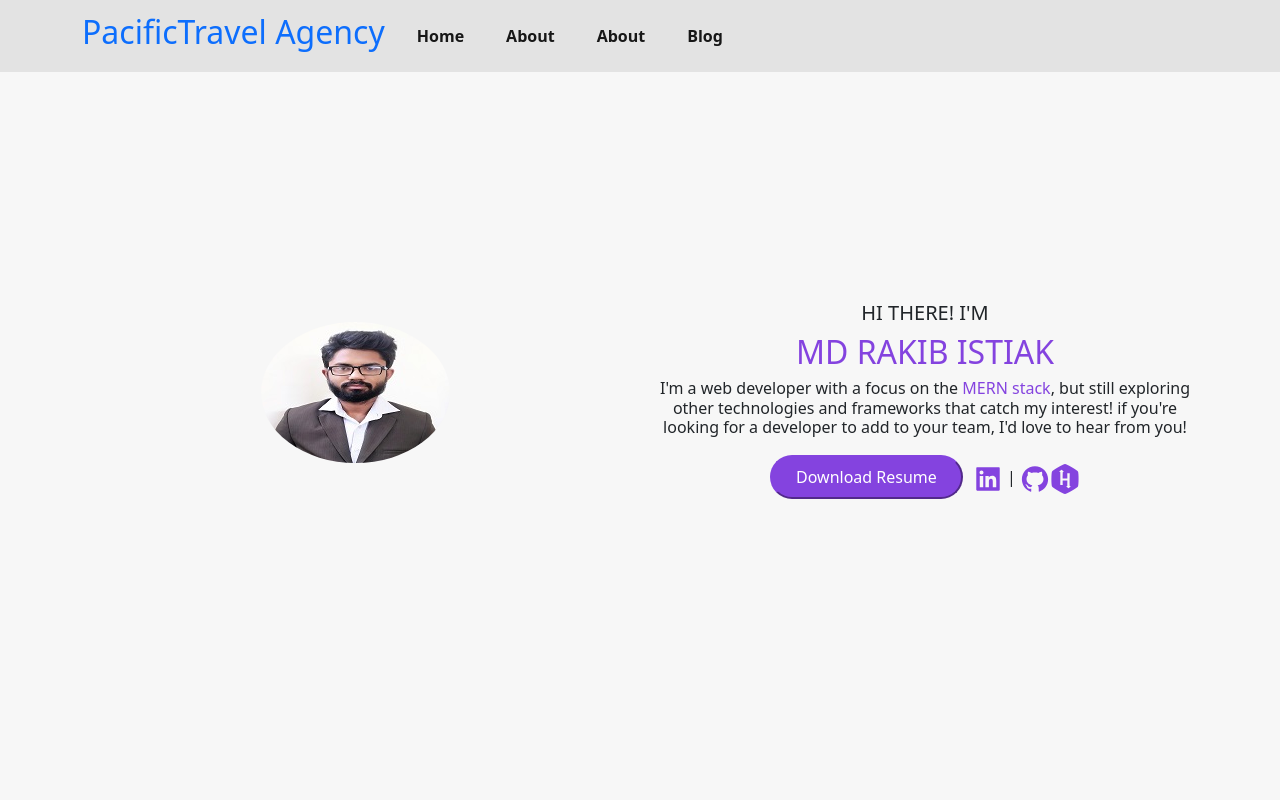
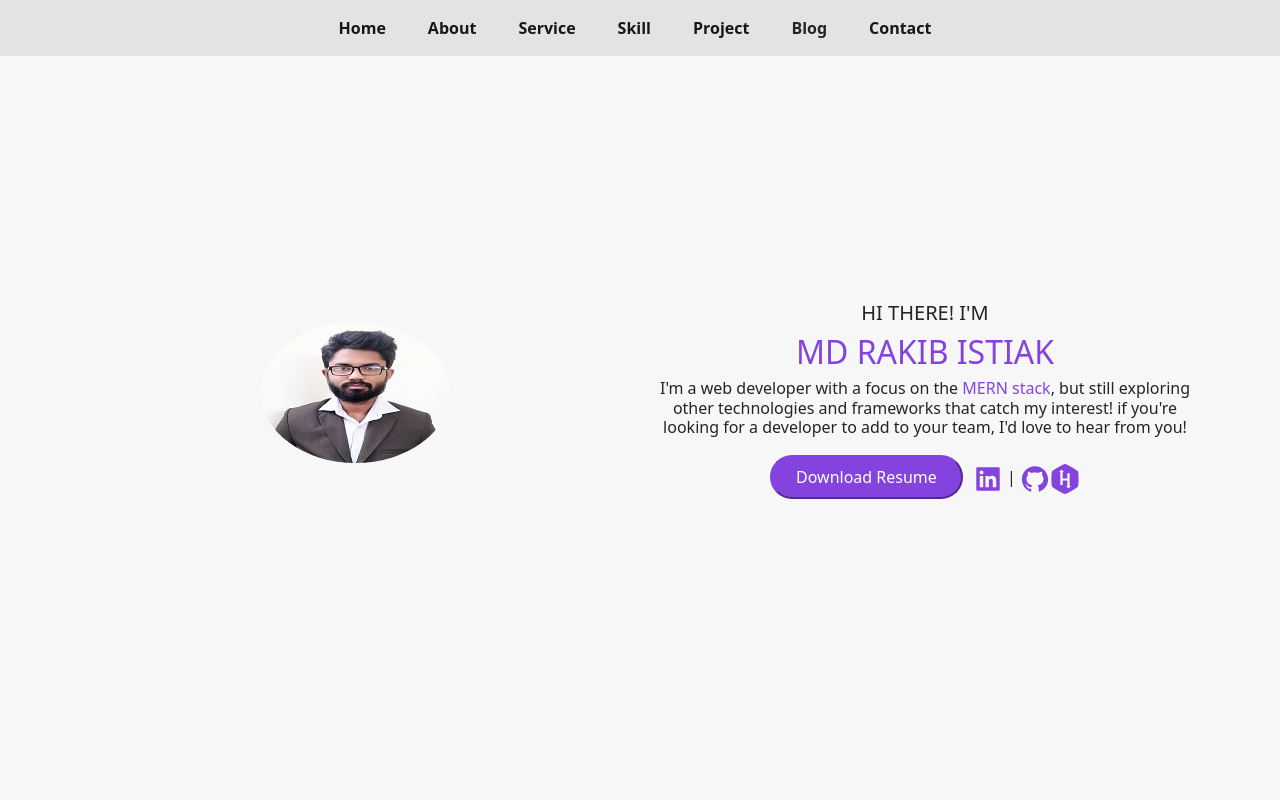
Before and after one commit to rakibistiak/portfolio, a React (Create React App) app: page /home in a window 1280 px wide. Shown: the top 800 px of the page. Built offline with nearby package versions, Linux system fonts and the light colour scheme.

Commit message:
modify contact me from

```diff
--- a/public/projects.json
+++ b/public/projects.json
@@ -9,7 +9,8 @@
         "img3": "https://i.ibb.co/JWZ842V/vehica-3.png",
         "clinetCode": "https://github.com/rakibistiak/vehica-car-website-client-side",
         "serverCode": "https://github.com/rakibistiak/vehica-car-website-server-side",
-        "liveLink":"https://vehica-car-website.web.app/"
+        "liveLink":"https://vehica-car-website.web.app/",
+        "tech":"React Js, React Bootstrap, Vanilla CSS, Firebase, Express Js, MongoDB"
     },
     {
         "id": 2,
@@ -21,7 +22,8 @@
         "img3": "https://i.ibb.co/wLtGW12/pacific-2.png",
         "clinetCode": "https://github.com/rakibistiak/pacific-travel-agency-client-side",
         "serverCode": "https://github.com/rakibistiak/pacific-travel-agency-server-side",
-        "liveLink":"https://pacific-travel-agency.web.app/"
+        "liveLink":"https://pacific-travel-agency.web.app/",
+        "tech":"React Js, React Bootstrap, Vanilla CSS, Firebase, Express Js, MongoDB"
     },
     {
         "id": 3,
@@ -32,7 +34,8 @@
         "img2": "https://i.ibb.co/TvPZ4Fh/mediacare-2.png",
         "img3": "https://i.ibb.co/2MvF7bY/medicare-3.png",
         "clinetCode": "https://github.com/rakibistiak/healthcare-related-website-rakibemon",
-        "liveLink":"https://medicare-by-react.web.app/"
+        "liveLink":"https://medicare-by-react.web.app/",
+        "tech":"React Js, React Bootstrap, Vanilla CSS, Firebase Authentication, json data"
 
     },
     {
@@ -44,6 +47,7 @@
         "img2": "https://i.ibb.co/V9nrtVC/edu-2.png",
         "img3": "https://i.ibb.co/V9nrtVC/edu-3.png",
         "clinetCode": "https://github.com/rakibistiak/review-website-rakibemon",
-        "liveLink":"https://educational-website-rakibemon.netlify.app/"
+        "liveLink":"https://educational-website-rakibemon.netlify.app/",
+        "tech":"React Js, Material UI, Vanilla CSS, Firebase Authentication, json data"
     }
 ]
--- a/src/App.js
+++ b/src/App.js
@@ -1,5 +1,8 @@
+import React from 'react';
 import { BrowserRouter,Routes, Route } from 'react-router-dom';
 import './App.css';
+import Blog from './components/Blog/Blog';
+import Header from './components/Header/Header';
 import Home from './components/Home/Home';
 import ProjectDetails from './components/Projects/ProjectDetails';
 
@@ -7,10 +10,12 @@ function App() {
   return (
     <div className="App">
       <BrowserRouter>
+      <Header/>
       <Routes>
         <Route path='/' element={<Home/>}/>
         <Route path='/home' element={<Home/>}/>
         <Route path='/home/project/:id' element={<ProjectDetails></ProjectDetails>}></Route>
+        <Route path='/blog' element={<Blog></Blog>}></Route>
       </Routes>
       </BrowserRouter>
     </div>
--- a/src/components/About/About.js
+++ b/src/components/About/About.js
@@ -2,6 +2,7 @@ import React from 'react';
 import { Col, Container, Row } from 'react-bootstrap';
 import './About.css'
 import img from '../../img/rakib.jpg'
+import { NavHashLink } from 'react-router-hash-link';
 const About = () => {
     return (
         <div id='about'>
@@ -17,7 +18,7 @@ const About = () => {
                     <div>
                         <h4>I'm Rakib Istiak and I'm a Web Developer</h4>
                         <p>I’m a Front End Web developer who is passionate about making error-free websites with 100% client satisfaction. I love to solve real-world problems. I am strategic, goal-oriented, and always work with an end goal in mind. I pride myself on doing quality work and maintaining excellent communication. Most of the time I work with JavaScript ReactJS</p>
-                        <button className="regular-btn"> Hire me </button>
+                        <NavHashLink to='/home#contact'> <button className="regular-btn"> Hire me </button></NavHashLink>
                     </div>
                 </Col>
             </Row>
--- /dev/null
+++ b/src/components/Blog/Blog.js
@@ -0,0 +1,11 @@
+import React from 'react';
+
+const Blog = () => {
+    return (
+        <div>
+            <h3 className='text-center mt-5 pt-5'>Blogs are comming soon</h3>
+        </div>
+    );
+};
+
+export default Blog;
--- a/src/components/Contact/Contact.js
+++ b/src/components/Contact/Contact.js
@@ -1,6 +1,9 @@
 import React, { useRef } from 'react';
 import emailjs from 'emailjs-com';
-import { Container, Form } from 'react-bootstrap';
+import { Col, Container, Form, Row } from 'react-bootstrap';
+import { AiOutlineMail } from 'react-icons/ai';
+import { AiFillPhone } from 'react-icons/ai';
+import { AiFillFacebook } from 'react-icons/ai';
 
 const Contact = () => {
   const form = useRef();
@@ -17,7 +20,17 @@ const Contact = () => {
   };
 
   return (
-    <Container className='w-50 mx-auto'>
+    <Container className=' mb-5' id='contact'>
+      <Row>
+        <h2 className="text-center py-4">Contact me </h2>
+        <Col xs={12} md={6} className='d-flex flex-column align-items-center'>
+          <div>
+            <h6><AiOutlineMail style={{marginRight:'8px', fontSize:'20px'}}/> rakibemon03@gmail.com</h6>
+            <h6><AiFillPhone style={{marginRight:'8px', fontSize:'20px'}}/> 01787134844</h6>
+            <h6><AiFillFacebook style={{marginRight:'8px', fontSize:'20px'}}/> Md Rakib Istiak</h6>
+          </div>
+        </Col>
+        <Col xs={12} md={6}>
           <form ref={form} onSubmit={sendEmail}>
 
             <Form.Group className="mb-3" controlId="formBasicName">
@@ -40,6 +53,8 @@ const Contact = () => {
             </button>
 
           </form>
+        </Col>
+      </Row>
     </Container>
   );
 };
--- a/src/components/Header/Header.js
+++ b/src/components/Header/Header.js
@@ -1,5 +1,6 @@
 import React from 'react';
 import { Container, Nav, Navbar } from 'react-bootstrap';
+import { NavLink } from 'react-router-dom';
 import { NavHashLink } from 'react-router-hash-link';
 import './Header.css'
 const Header = () => {
@@ -12,19 +13,24 @@ const Header = () => {
         <div>
             <Navbar collapseOnSelect style={{ backgroundColor: '#E3E3E3' }} expand="lg" fixed='top' >
                 <Container>
-                    <Navbar.Brand> <NavHashLink to="/home#banner" style={{ textDecoration: 'none' }}><h2 className='logo'>Pacific<span>Travel Agency</span></h2></NavHashLink></Navbar.Brand>
                     <Navbar.Toggle aria-controls="basic-navbar-nav" />
                     <Navbar.Collapse id="basic-navbar-nav">
 
 
-                        <Nav className="me-auto d-flex justify-content-start align-items-center">
+                        <Nav className="mx-auto d-flex justify-content-start align-items-center">
                             <NavHashLink className="nav-link" to='/home#banner'> Home</NavHashLink>
 
                             <NavHashLink className="nav-link" to='/home#about'> About</NavHashLink>
 
-                            <NavHashLink className="nav-link" to='/home#about'> About</NavHashLink>
+                            <NavHashLink className="nav-link" to='/home#service'> Service</NavHashLink>
 
-                            <NavHashLink className="nav-link" to='/home#blog'> Blog</NavHashLink>
+                            <NavHashLink className="nav-link" to='/home#skill'> Skill</NavHashLink>
+
+                            <NavHashLink className="nav-link" to='/home#project'> Project</NavHashLink>
+
+                            <NavLink className="nav-link text-dark" to='/blog'>Blog</NavLink>
+
+                            <NavHashLink className="nav-link" to='/home#contact'> Contact</NavHashLink>
 
                         </Nav>
                     </Navbar.Collapse>
--- a/src/components/Home/Home.js
+++ b/src/components/Home/Home.js
@@ -2,7 +2,6 @@ import React from 'react';
 import About from '../About/About';
 import Banner from '../Banner/Banner';
 import Contact from '../Contact/Contact';
-import Header from '../Header/Header';
 import Projects from '../Projects/Projects';
 import Service from '../Service/Service';
 import Skill from '../Skills/Skill';
@@ -10,7 +9,6 @@ import Skill from '../Skills/Skill';
 const Home = () => {
     return (
         <div>
-            <Header/>
             <Banner></Banner>
             <About></About>
             <Service></Service>
--- a/src/components/Projects/ProjectDetails.js
+++ b/src/components/Projects/ProjectDetails.js
@@ -25,20 +25,23 @@ const ProjectDetails = () => {
             <Row className='g-4 d-flex align-items-center p-4'>
                 <Col xs={12} md={6} lg={4}>
                 <figure>
-                    <img className='img-fluid' src={project?.img1} alt="" />
+                    <img className='img-fluid border border-5' src={project?.img1} alt="" />
                 </figure>
                 </Col>
                 <Col xs={12} md={6} lg={4}>
                 <figure>
-                    <img className='img-fluid' src={project?.img2} alt="" />
+                    <img className='img-fluid border border-5' src={project?.img2} alt="" />
                 </figure>
                 </Col>
                 <Col xs={12} md={6} lg={4}>
                 <figure>
-                    <img className='img-fluid' src={project?.img3} alt="" />
+                    <img className='img-fluid border border-5' src={project?.img3} alt="" />
                 </figure>
                 </Col>
             </Row>
+
+            <h6 className='text-center mb-3'>Technology Used : <span style={{fontSize:'15px'}}>{project?.tech}</span></h6>
+
             <div className="d-flex justify-content-center project-link">
                 <a href={project?.clinetCode} target='_blank' rel="noreferrer">
                     <FaCode style={{marginRight:'8px', fontSize:'20px'}}/>Client Code
@@ -50,7 +53,7 @@ const ProjectDetails = () => {
                 }
                 <a href={project?.liveLink} target='_blank' rel="noreferrer">
                     <BsLink45Deg style={{marginRight:'8px', fontSize:'20px'}}/>Link Link
-                    </a>
+                </a>
             </div>
             <Row className='p-4'>
                 <Col sx={12}>
--- a/src/components/Projects/Projects.js
+++ b/src/components/Projects/Projects.js
@@ -14,7 +14,7 @@ const Projects = () => {
         navigate(`project/${id}`)
     }
     return (
-        <Container className='my-5 projet-container'>
+        <Container className='my-5 projet-container' id='project'>
             <Row className='g-4 p-4'>
                 <h2 className='text-center py-5'>My Recent Projects</h2>
                 {
--- a/src/components/Service/Service.js
+++ b/src/components/Service/Service.js
@@ -9,7 +9,7 @@ const Service = () => {
             .then(data => setServices(data))
     }, [setServices]);
     return (
-        <Container>
+        <Container id='service'>
                 <h3 className="text-center py-5">My Services</h3>
             <Row xs={1} md={2} lg={3} className="g-4 pb-5">
                 {
--- a/src/components/Skills/Skill.js
+++ b/src/components/Skills/Skill.js
@@ -10,7 +10,7 @@ const Skill = () => {
     },[])
     return (
         <div>
-            <Container>
+            <Container id='skill'>
             <h3 className="text-center">My Skills</h3>
             {
                 skills.map(skill=>{
```
Lines whose indentation alone changed are shown as unchanged.
